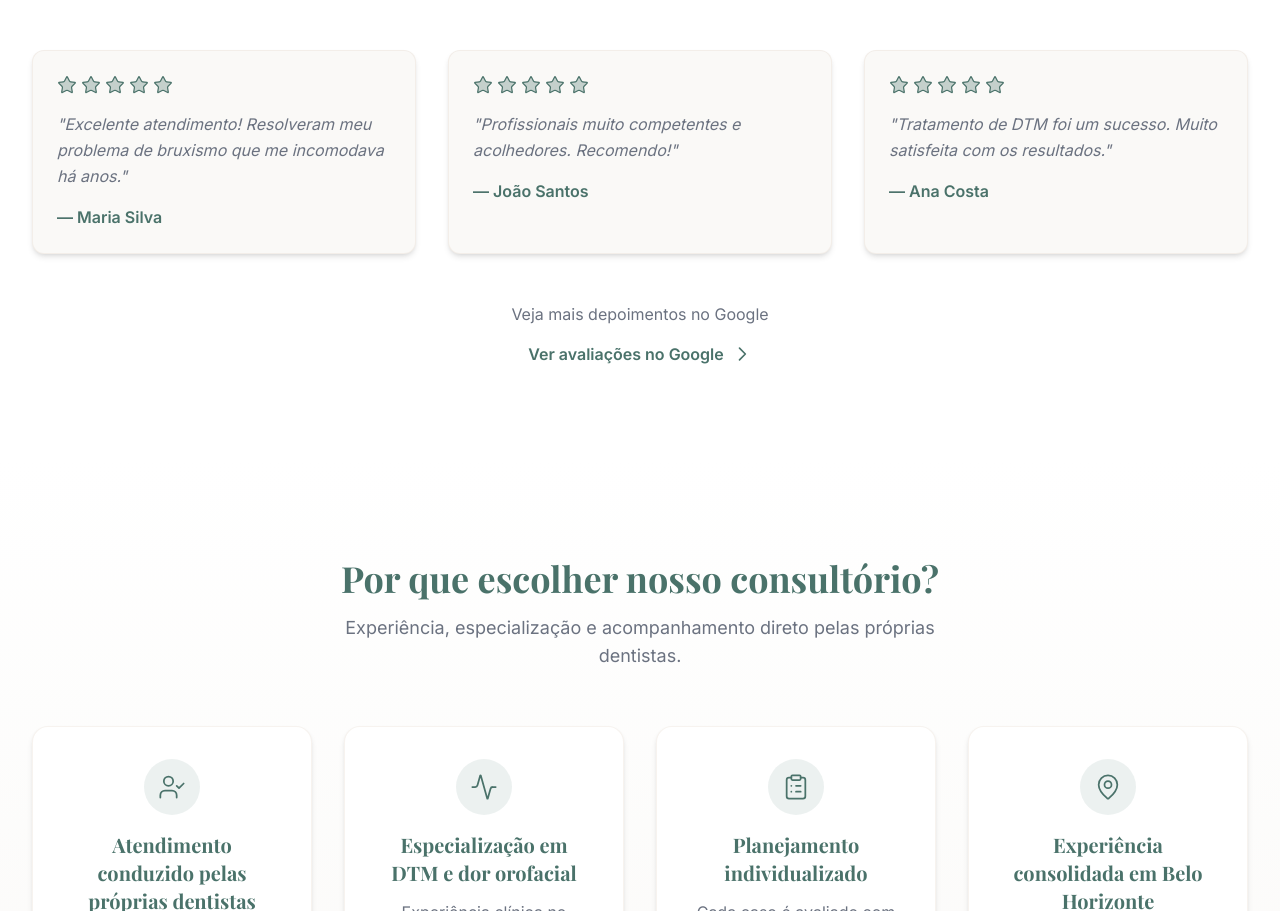
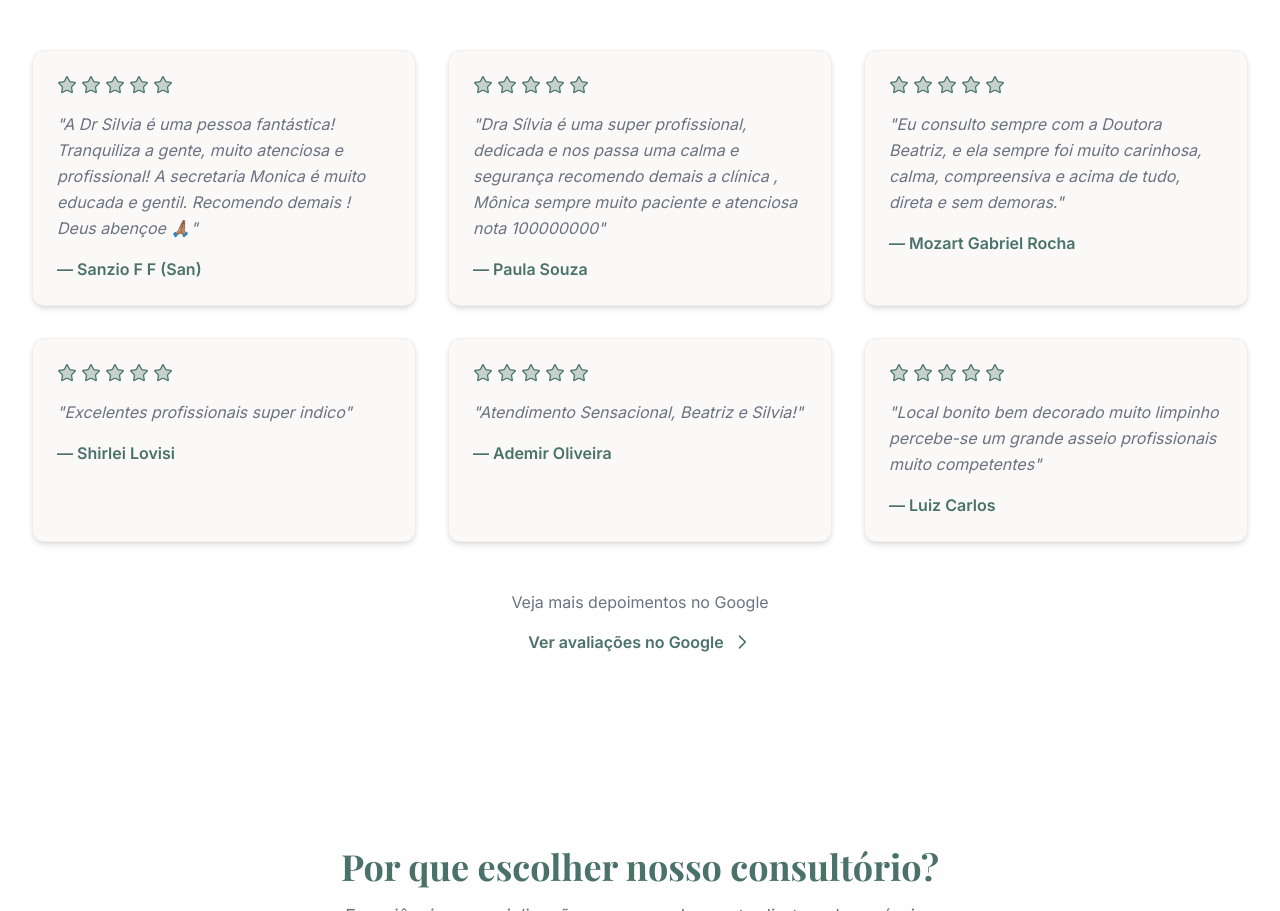
Before and after one commit to SantosRodrigo89/bs-odonto-institutional, a Next.js app: page / in a window 1280 px wide. Shown: the part 5769-6680 px from the top of the page. Built offline with nearby package versions, Linux system fonts and the light colour scheme.

Commit message:
Update testimonials section with new entries and modify Google link for improved user access

```diff
--- a/components/Testimonials.tsx
+++ b/components/Testimonials.tsx
@@ -4,20 +4,35 @@ import { LuStar } from 'react-icons/lu'
 export default function Testimonials() {
   const testimonials = [
     {
-      name: 'Maria Silva',
-      text: 'Excelente atendimento! Resolveram meu problema de bruxismo que me incomodava há anos.',
+      name: 'Sanzio F F (San)',
+      text: 'A Dr Silvia é uma pessoa fantástica! Tranquiliza a gente, muito atenciosa e profissional! A secretaria Monica é muito educada e gentil. Recomendo demais ! Deus abençoe 🙏🏽',
       rating: 5,
     },
     {
-      name: 'João Santos',
-      text: 'Profissionais muito competentes e acolhedores. Recomendo!',
+      name: 'Paula Souza',
+      text: 'Dra Sílvia é uma super profissional, dedicada e nos passa uma calma e segurança recomendo demais a clínica , Mônica sempre muito paciente e atenciosa nota 100000000',
       rating: 5,
     },
     {
-      name: 'Ana Costa',
-      text: 'Tratamento de DTM foi um sucesso. Muito satisfeita com os resultados.',
+      name: 'Mozart Gabriel Rocha',
+      text: 'Eu consulto sempre com a Doutora Beatriz, e ela sempre foi muito carinhosa, calma, compreensiva e acima de tudo, direta e sem demoras.',
       rating: 5,
     },
+    {
+      name: 'Shirlei Lovisi',
+      text: 'Excelentes profissionais super indico',
+      rating: 5
+    },
+    {
+      name: 'Ademir Oliveira',
+      text: 'Atendimento Sensacional, Beatriz e Silvia!',
+      rating: 5
+    },
+    {
+      name: 'Luiz Carlos',
+      text: 'Local bonito bem decorado muito limpinho percebe-se um grande asseio profissionais muito competentes',
+      rating: 5
+    }
   ]
 
   return (
@@ -56,7 +71,7 @@ export default function Testimonials() {
             Veja mais depoimentos no Google
           </p>
           <a
-            href="https://www.google.com/search?q=Consultório+Odontológico+BS+Belo+Horizonte"
+            href="https://share.google/d91F6fjQNPMp94lT9"
             target="_blank"
             rel="noopener noreferrer"
             className="text-primary font-semibold hover:text-primary-dark transition-colors inline-flex items-center"
```
